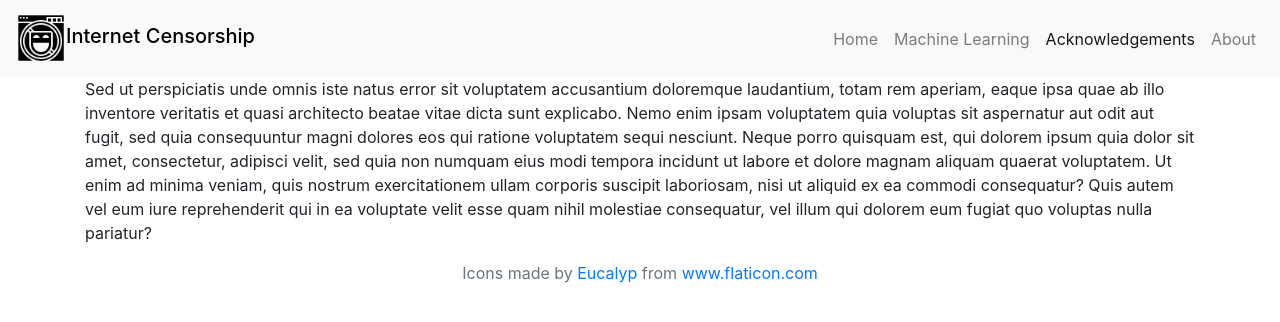
After one commit to clemiblac/Crime_in_DC, a Python web app: template templates/acknowledgements.html in a window 1280 px wide. The commit adds this page. Shown: the top 322 px of the page. Run offline with Jinja, Linux system fonts and the light colour scheme; the template is opened without the code that fills it, so the values that code supplies are empty; some libraries are stand-ins or nearby versions.

Commit message:
pages built

```diff
--- a/static/css/style.css
+++ b/static/css/style.css
@@ -1,4 +1,15 @@
 
+/*Beginning of styles that affect all pages*/
+
+/*Navigation bar*/
+.navbar-brand .navbar-text{
+    color:black;
+};
+
+/*End of styles that affet all pages*/
+
+
+/* Beginning of Card on about page */
 #card-group{
     display: flex;
 };
@@ -11,3 +22,5 @@
     border: none;
 
 };
+
+/* End of cards on about page */
--- /dev/null
+++ b/templates/acknowledgements.html
@@ -0,0 +1,84 @@
+<!doctype html>
+<html lang="en">
+    <head>
+        <!-- Required meta tags -->
+        <meta charset="utf-8">
+        <meta name="viewport" content="width=device-width, initial-scale=1, shrink-to-fit=no">
+
+        <!-- Bootstrap CSS -->
+        <link rel="stylesheet" href="https://maxcdn.bootstrapcdn.com/bootstrap/4.0.0/css/bootstrap.min.css" integrity="sha384-Gn5384xqQ1aoWXA+058RXPxPg6fy4IWvTNh0E263XmFcJlSAwiGgFAW/dAiS6JXm" crossorigin="anonymous">
+
+        <!-- CSS FILE-->
+        <link rel="stylesheet" href="../static/css/style.css">
+
+        <title>Acknowledgements</title>
+        <link rel="shortcut icon" type="image/x-icon" href="../static/censor.png">
+
+    </head>
+
+    <body>
+      <nav class="navbar navbar-expand-lg navbar-light bg-light">
+
+        <a class="navbar-brand" href="#">
+          <img src="../static/censor.png" width='50' height='50'><h5 class ="navbar-text">Internet Censorship</h5></a>
+          </a>
+        <button class="navbar-toggler" type="button" data-toggle="collapse" data-target="#navbarNavAltMarkup" aria-controls="navbarNavAltMarkup" aria-expanded="false" aria-label="Toggle navigation">
+          <span class="navbar-toggler-icon"></span>
+        </button>
+        <div class="collapse navbar-collapse" id="navbarNavAltMarkup">
+          <div class="navbar-nav ml-auto">
+            <a class="nav-item nav-link" href="#">Home<span class="sr-only">(current)</span></a>
+            <a class="nav-item nav-link" href="#">Machine Learning</a>
+            <a class="nav-item nav-link active" href="#">Acknowledgements</a>
+            <a class="nav-item nav-link" href="#">About</a>
+
+          </div>
+        </div>
+      </nav>
+
+      <div class="container">
+
+      <p>Sed ut perspiciatis unde omnis iste natus error sit voluptatem accusantium doloremque laudantium, totam rem aperiam,
+         eaque ipsa quae ab illo inventore veritatis et quasi architecto beatae vitae dicta sunt explicabo. Nemo enim ipsam
+         voluptatem quia voluptas sit aspernatur aut odit aut fugit, sed quia consequuntur magni dolores eos qui ratione
+         voluptatem sequi nesciunt. Neque porro quisquam est, qui dolorem ipsum quia dolor sit amet, consectetur, adipisci
+         velit, sed quia non numquam eius modi tempora incidunt ut labore et dolore magnam aliquam quaerat voluptatem.
+         Ut enim ad minima veniam, quis nostrum exercitationem ullam corporis suscipit laboriosam, nisi ut aliquid ex ea
+         commodi consequatur? Quis autem vel eum iure reprehenderit qui in ea voluptate velit esse quam nihil molestiae consequatur,
+        vel illum qui dolorem eum fugiat quo voluptas nulla pariatur?
+        </p>
+      </div>
+
+
+
+
+
+
+        <!-- Optional JavaScript -->
+        <!-- jQuery first, then Popper.js, then Bootstrap JS -->
+        <script src="https://code.jquery.com/jquery-3.2.1.slim.min.js" integrity="sha384-KJ3o2DKtIkvYIK3UENzmM7KCkRr/rE9/Qpg6aAZGJwFDMVNA/GpGFF93hXpG5KkN" crossorigin="anonymous"></script>
+        <script src="https://cdnjs.cloudflare.com/ajax/libs/popper.js/1.12.9/umd/popper.min.js" integrity="sha384-ApNbgh9B+Y1QKtv3Rn7W3mgPxhU9K/ScQsAP7hUibX39j7fakFPskvXusvfa0b4Q" crossorigin="anonymous"></script>
+        <script src="https://maxcdn.bootstrapcdn.com/bootstrap/4.0.0/js/bootstrap.min.js" integrity="sha384-JZR6Spejh4U02d8jOt6vLEHfe/JQGiRRSQQxSfFWpi1MquVdAyjUar5+76PVCmYl" crossorigin="anonymous"></script>
+
+        <!-- JQuery -->
+        <script type="text/javascript" src="https://cdnjs.cloudflare.com/ajax/libs/jquery/3.5.1/jquery.min.js"></script>
+        <!-- Bootstrap tooltips -->
+        <script type="text/javascript" src="https://cdnjs.cloudflare.com/ajax/libs/popper.js/1.14.4/umd/popper.min.js"></script>
+        <!-- Bootstrap core JavaScript -->
+        <script type="text/javascript" src="https://cdnjs.cloudflare.com/ajax/libs/twitter-bootstrap/4.5.0/js/bootstrap.min.js"></script>
+        <!-- MDB core JavaScript -->
+        <script type="text/javascript" src="https://cdnjs.cloudflare.com/ajax/libs/mdbootstrap/4.19.1/js/mdb.min.js"></script>
+
+    </body>
+    <!-- Start of footer -->
+    <footer class="footer navbar-fixed-bottom">
+      <div class="two-toned-footer-color"></div>
+      <p class="text-muted text-muted-footer text-center">
+        Icons made by <a href="https://creativemarket.com/eucalyp" title="Eucalyp">Eucalyp</a> from <a href="https://www.flaticon.com/" title="Flaticon"> www.flaticon.com</a>
+          <br><br>
+      </p>
+  </footer>
+  <!-- End of footer -->
+
+
+</html>
```
Also changed, not shown: templates/about.html (+9 -13 lines), templates/index.html (+5 -2 lines), templates/machine_learning.html (added, +69 -0 lines).
